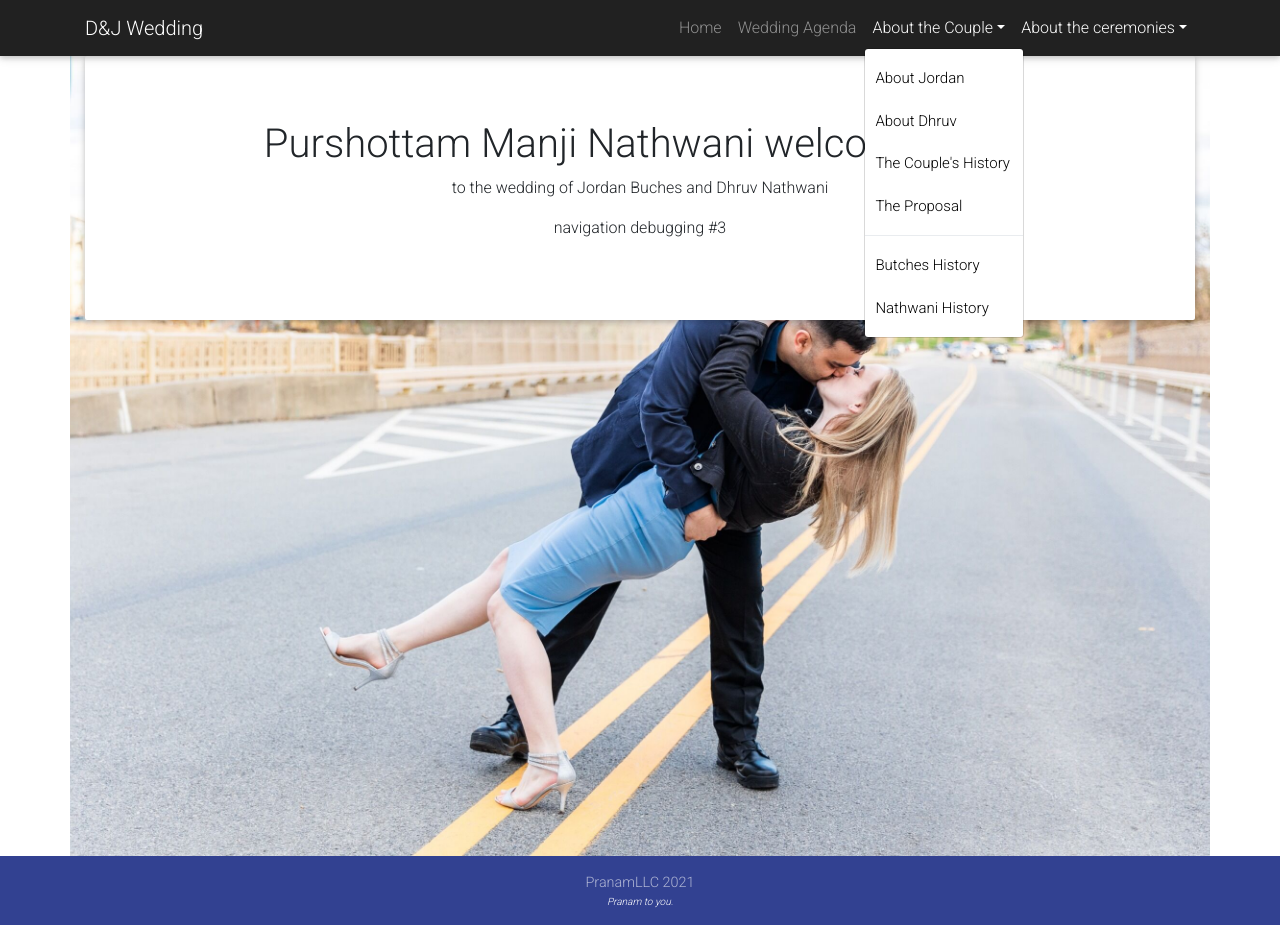
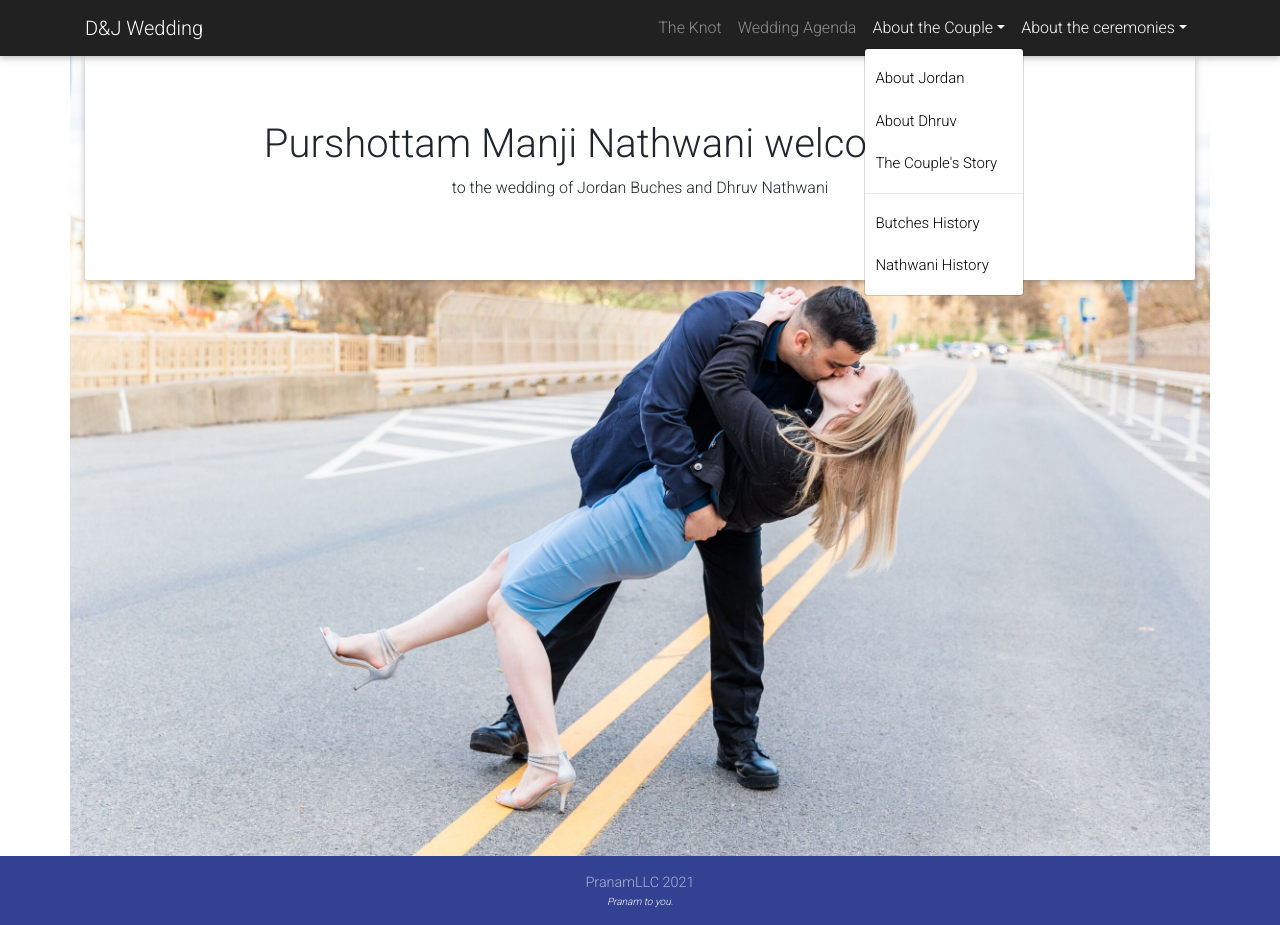
Before and after one commit to DnJWedding/DnJWedding.github.io, a React (Create React App) app: page / in a window 1280 px wide. Both pictures are taken after a click on the button "About the Couple". Built offline with nearby package versions, Linux system fonts and the light colour scheme.

Commit message:
fixed built navigation and added The Knot links

```diff
--- a/package.json
+++ b/package.json
@@ -18,7 +18,7 @@
   },
   "scripts": {
     "start": "react-scripts start",
-    "build": "react-scripts build",
+    "build": "react-scripts build && cp build/index.html build/404.html",
     "test": "react-scripts test",
     "eject": "react-scripts eject",
     "predeploy": "npm run build",
--- a/src/App.js
+++ b/src/App.js
@@ -35,7 +35,7 @@ function App() {
       <Router>
         <Navigation />
         <Switch>
-          <Route path={ABOUT_DHRUV_PATH} exact component={() => <AboutDhruv />} />
+          <Route path="/AboutDhruv" exact component={() => <AboutDhruv />} />
           <Route path={ABOUT_JORDAN_PATH} exact component={() => <AboutJordan />} />
           <Route path={CUSTOM_RITUALS_PATH} exact component={() => <CustomsRituals />} />
           <Route path={HISTORY_OF_BUTCHES_PATH} exact component={() => <HistoryOfBuches />} />
--- a/src/components/Home.jsx
+++ b/src/components/Home.jsx
@@ -10,7 +10,6 @@ function Home() {
           <Jumbotron fluid>
             <h1>Purshottam Manji Nathwani welcomes you</h1>
             <p>to the wedding of Jordan Buches and Dhruv Nathwani</p>
-            <p>navigation debugging #3</p>
           </Jumbotron>
         </div>
 
--- a/src/components/Navigation.jsx
+++ b/src/components/Navigation.jsx
@@ -24,13 +24,12 @@ function Navigation() {
           <Navbar.Toggle aria-controls="basic-navbar-nav" />
           <Navbar.Collapse id="basic-navbar-nav" class="navbar-nav ml-auto">
             <Nav className="me-auto">
-              <Nav.Link href={HOME_PATH}>Home</Nav.Link>
+              <Nav.Link href="https://www.theknot.com/us/jordan-buches-and-dhruv-nathwani-oct-2021" target="_blank">The Knot</Nav.Link>
               <Nav.Link href={WEDDING_AGEDNA_PATH}>Wedding Agenda</Nav.Link>
               <NavDropdown id="about-the-couple-drop-down" title="About the Couple">
                 <NavDropdown.Item href={ABOUT_JORDAN_PATH}>About Jordan</NavDropdown.Item>
                 <NavDropdown.Item href={ABOUT_DHRUV_PATH}>About Dhruv</NavDropdown.Item>
-                <NavDropdown.Item href={HOW_DHRUV_MET_JORDAN_PATH}>The Couple&apos;s History</NavDropdown.Item>
-                <NavDropdown.Item href={PROPOSAL_PATH}>The Proposal</NavDropdown.Item>
+                <NavDropdown.Item href="https://www.theknot.com/us/jordan-buches-and-dhruv-nathwani-oct-2021/our-story" target="_blank">The Couple&apos;s Story</NavDropdown.Item>
                 <NavDropdown.Divider />
                 <NavDropdown.Item href={HISTORY_OF_BUTCHES_PATH}>Butches History</NavDropdown.Item>
                 <NavDropdown.Item href={HISTORY_OF_NATHWANI_PATH}>Nathwani History</NavDropdown.Item>
```
